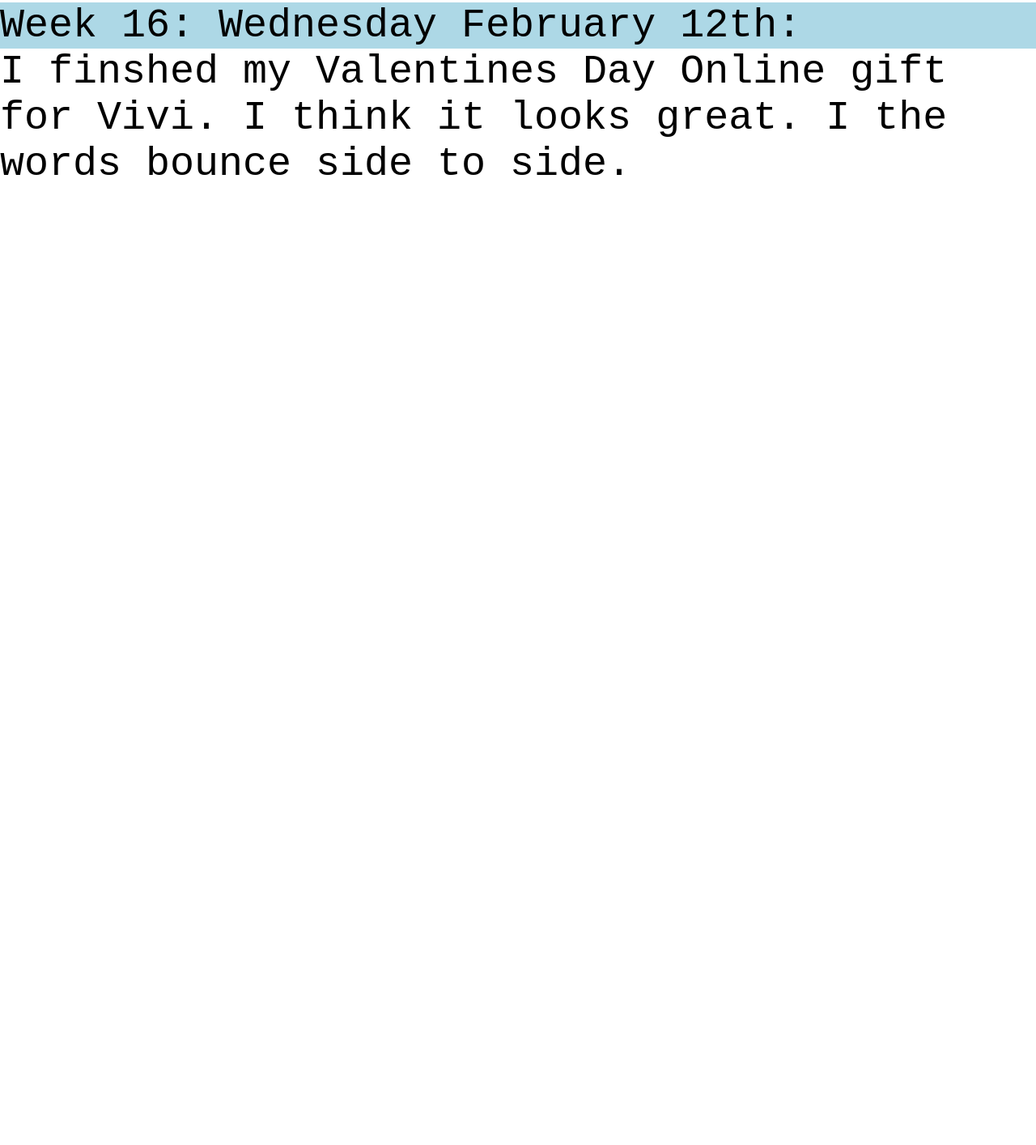
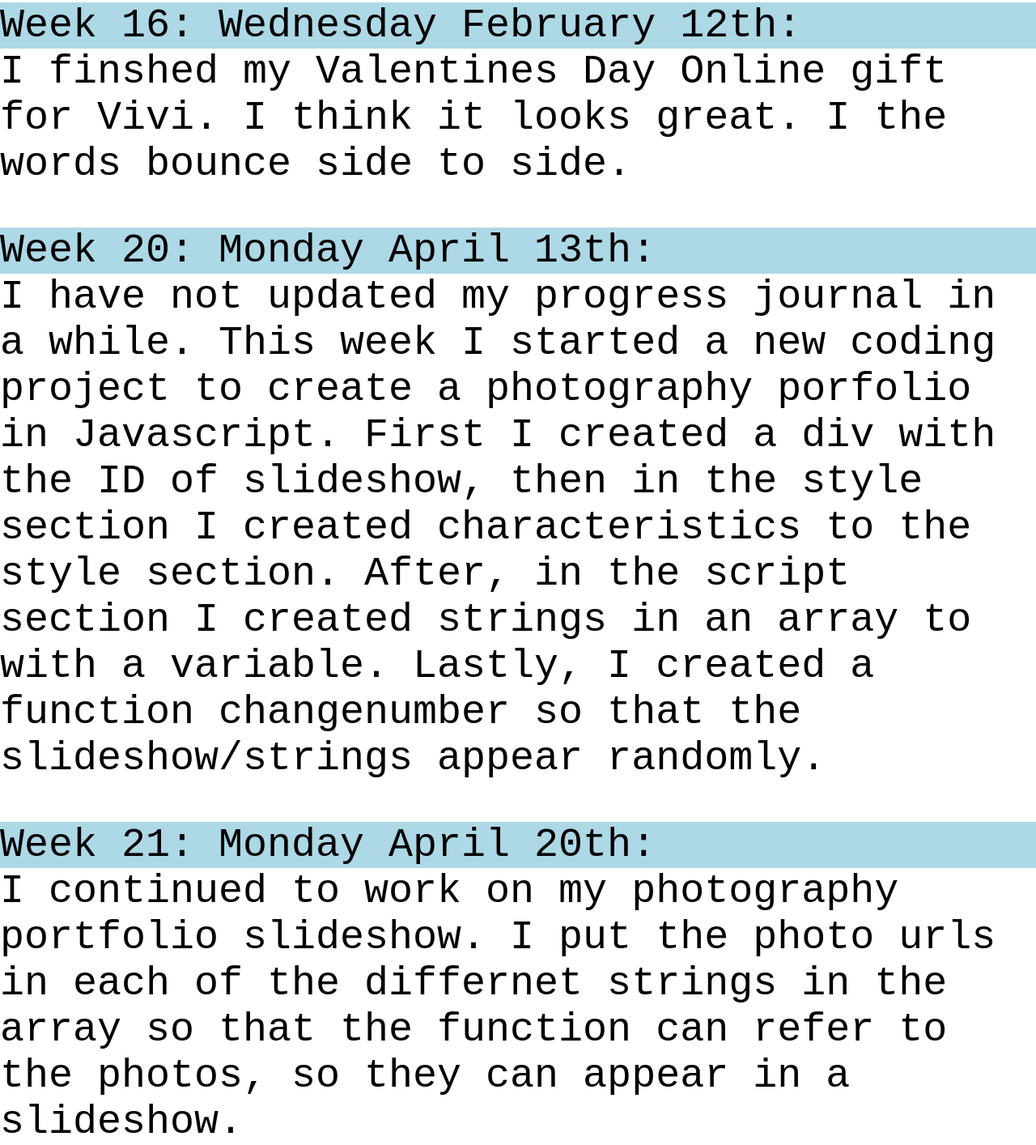
Before and after one commit to carolinekaplin/carolinekaplin.github.io, a plain HTML site: page journalentry.html in a window 1280 px wide. Shown: the part 4295-5709 px from the top of the page at 81% size. Before the commit the page ends 4526 px from the top, so only its background shows below. Drawn offline with Linux system fonts and the light colour scheme.

Commit message:
updating website

```diff
--- a/journalentry.html
+++ b/journalentry.html
@@ -100,6 +100,17 @@
             I finshed my Valentines Day Online gift for Vivi. I think it looks great. I the words bounce side to side.
         </p>
     </div>
+    <div>
+        <p>
+            <div class="label">Week 20: Monday April 13th:</div>
+            I have not updated my progress journal in a while. This week I started a new coding project to create a photography porfolio in Javascript. First I created a div with the ID of slideshow, then in the style section I created characteristics to the style section. After, in the script section I created strings in an array to with a variable. Lastly, I created a function changenumber so that the slideshow/strings appear randomly.
+        </p>
+    </div>
+     <div>
+        <p>
+            <div class="label">Week 21: Monday April 20th:</div>
+           I continued to work on my photography portfolio slideshow. I put the photo urls in each of the differnet strings in the array so that the function can refer to the photos, so they can appear in a slideshow.
+        </p>
     </div>
 </body>
 
```
Also changed, not shown: projects.html (+2 -1 lines).
